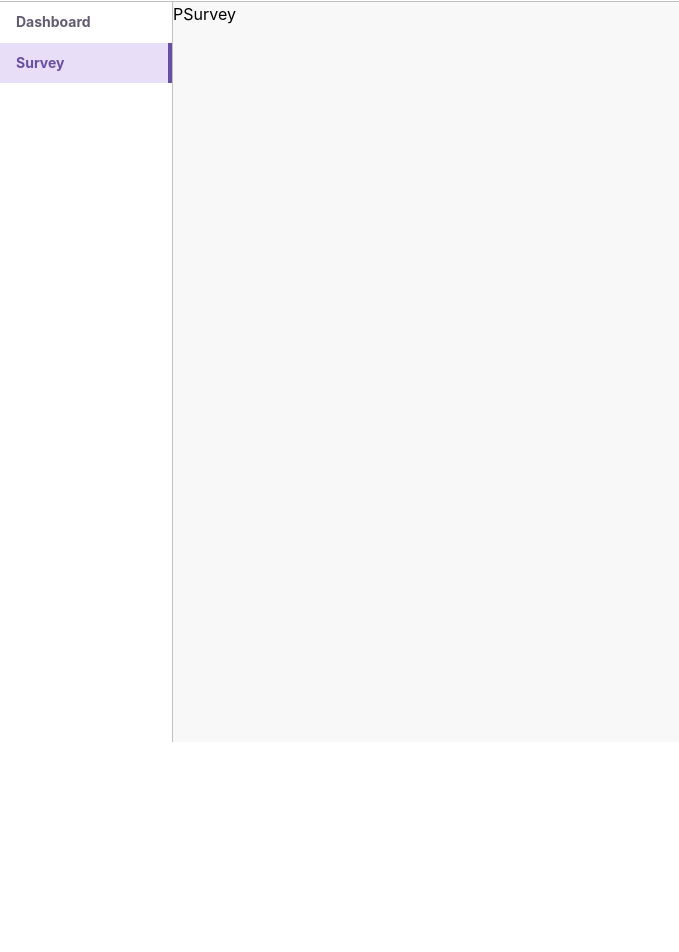
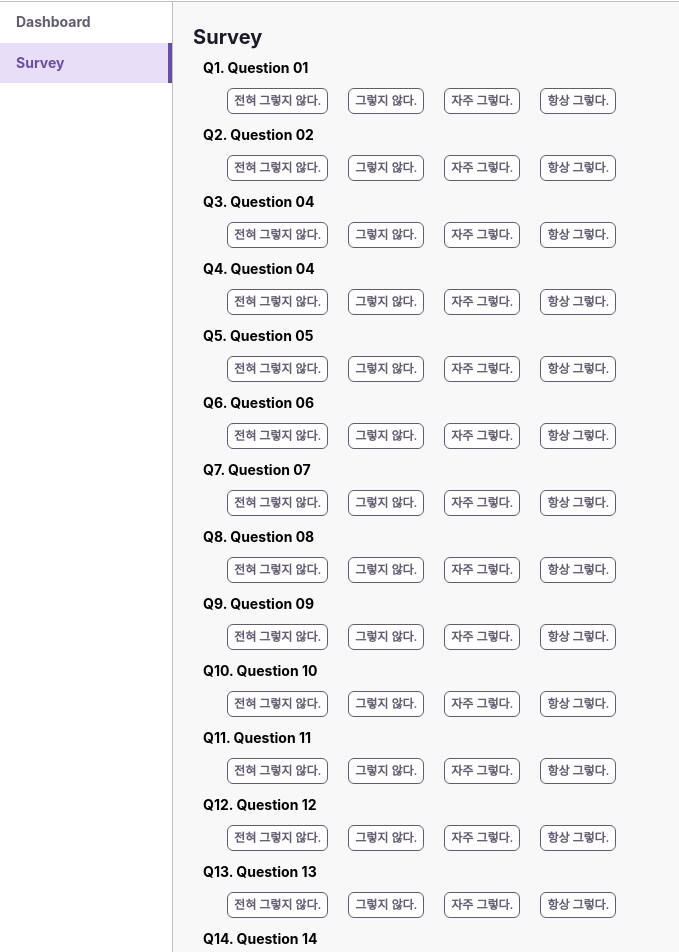
Before and after one commit to jmeno1011/tono-ui, a React (Create React App) app: page /p-dashboard/p-survey in a window 1280 px wide. Shown: the part 58-1010 px from the top of the page, without its empty margins (0-679 px from the left). Before the commit the page ends 800 px from the top, so only its background shows below. Built offline with nearby package versions, Linux system fonts and the light colour scheme; no server answers; a small style sheet from the web is missing; what chartjs-plugin-datalabels would draw is missing.

Commit message:
add survey

```diff
--- /dev/null
+++ b/src/components/PDashboard/Dashboard/Question/Question.module.css
@@ -0,0 +1,40 @@
+.container{
+  padding: 5px 10px;
+}
+
+.header{
+  margin-bottom: 10px;
+}
+
+.header > h3{
+  font-size: 0.875rem;
+  font-weight: 700;
+  text-transform: capitalize;
+}
+
+.scoreList{
+  padding-left: 24px;
+  display: flex;
+  gap: 20px;
+}
+
+.question{
+  padding: 3px 6px;
+  background-color: #fff;
+  border-radius: 6px;
+  font-size: 0.75rem;
+  font-weight: 600;
+  color: var(--p-color);
+  background-color: #fff;
+  border: 1px solid var(--p-color);
+  cursor: pointer;
+}
+
+.selected{
+  color: var(--p-secondary-color);
+}
+
+.question:hover{
+  background-color: aliceblue;
+  background-color: var(--p-container-color);
+}
--- /dev/null
+++ b/src/components/PDashboard/Dashboard/Question/Question.tsx
@@ -0,0 +1,26 @@
+import { scoreList } from 'lib/data/survet';
+import styles from "./Question.module.css"
+
+interface QuestionProps {
+  id: string;
+  text: string;
+}
+
+export default function Question({ id, text }: QuestionProps) {
+  return (
+    <div className={styles.container}>
+      <header className={styles.header}>
+        <h3>{id}. {text}</h3>
+      </header>
+      <div className={styles.scoreList}>
+        {
+          scoreList.map(score => (
+            <div key={`${id}_${score.id}`} className={styles.question}>
+              <p>{score.text}</p>
+            </div>
+          ))
+        }
+      </div>
+    </div>
+  )
+}
--- /dev/null
+++ b/src/components/PDashboard/Dashboard/SurveyList/SurveyList.tsx
@@ -0,0 +1,14 @@
+import { surveyQuestion } from 'lib/data/survet'
+import Question from '../Question/Question'
+
+export default function SurveyList() {
+  return (
+    <div>
+      {
+        surveyQuestion.map(question => (
+          <Question key={question.id} id={question.id} text={question.questionText} />
+        ))
+      }
+    </div>
+  )
+}
--- a/src/components/PDashboard/common/ModalPortal/SearchModal.tsx
+++ b/src/components/PDashboard/common/ModalPortal/SearchModal.tsx
@@ -16,7 +16,7 @@ import {
   userAction,
   surveyResultAction,
 } from "redux/features/pDashboard";
-import { db } from "lib/api";
+import { db } from "lib/services/api";
 import styles from "./SearchModal.module.css";
 
 interface SearchModalProps {
--- a/src/index.css
+++ b/src/index.css
@@ -19,6 +19,7 @@ code {
   --background:white;
   --text-primary: black;
   --text-secondary: #009675;
+  --text-secondary-light: #00ffc7;
   --border-color: #e5eaf2;
   --typography-h1: 1.5rem;
   --typography-h2: 1.25rem;
--- /dev/null
+++ b/src/lib/data/survet.ts
@@ -0,0 +1,108 @@
+export const scoreList = [
+  {
+    id: "S1",
+    score:0,
+    text: "전혀 그렇지 않다."
+  },
+  {
+    id: "S2",
+    score:1,
+    text: "그렇지 않다."
+  },
+  {
+    id: "S3",
+    score:2,
+    text: "자주 그렇다."
+  },
+  {
+    id: "S4",
+    score:3,
+    text: "항상 그렇다."
+  },
+]
+export const surveyQuestion = [
+  {
+    id: "Q1",
+    questionText:"question 01",
+  },
+  {
+    id: "Q2",
+    questionText:"question 02",
+  },
+  {
+    id: "Q3",
+    questionText:"question 04",
+  },
+  {
+    id: "Q4",
+    questionText:"question 04",
+  },
+  {
+    id: "Q5",
+    questionText:"question 05",
+  },
+  {
+    id: "Q6",
+    questionText:"question 06",
+  },
+  {
+    id: "Q7",
+    questionText:"question 07",
+  },
+  {
+    id: "Q8",
+    questionText:"question 08",
+  },
+  {
+    id: "Q9",
+    questionText:"question 09",
+  },
+  {
+    id: "Q10",
+    questionText:"question 10",
+  },
+  {
+    id: "Q11",
+    questionText:"question 11",
+  },
+  {
+    id: "Q12",
+    questionText:"question 12",
+  },
+  {
+    id: "Q13",
+    questionText:"question 13",
+  },
+  {
+    id: "Q14",
+    questionText:"question 14",
+  },
+  {
+    id: "Q15",
+    questionText:"question 15",
+  },
+  {
+    id: "Q16",
+    questionText:"question 16",
+  },
+  {
+    id: "Q17",
+    questionText:"question 17",
+  },
+  {
+    id: "Q18",
+    questionText:"question 18",
+  },
+  {
+    id: "Q19",
+    questionText:"question 19",
+  },
+  {
+    id: "Q20",
+    questionText:"question 20",
+  },
+  {
+    id: "Q21",
+    questionText:"question 21",
+  },
+]
--- a/src/lib/api.ts
+++ b/src/lib/services/api.ts
@@ -1,5 +1,5 @@
 import { createClient } from "@supabase/supabase-js";
-import { REACT_APP_SUPABASE_URL, REACT_APP_SUPABASE_KEY } from "./constants";
+import { REACT_APP_SUPABASE_URL, REACT_APP_SUPABASE_KEY } from "../constants";
 
 export const supabase = createClient(
   REACT_APP_SUPABASE_URL,
--- /dev/null
+++ b/src/pages/dashboard1/Survey/PSurvey.module.css
@@ -0,0 +1,4 @@
+.container{
+  padding: 20px;
+  padding-bottom: 60px;
+}
--- a/src/pages/dashboard1/Survey/PSurvey.tsx
+++ b/src/pages/dashboard1/Survey/PSurvey.tsx
@@ -1,7 +1,17 @@
 import React from 'react'
+import styles from "./PSurvey.module.css"
+import { Title } from 'components/PDashboard/common'
+import SurveyList from 'components/PDashboard/Dashboard/SurveyList/SurveyList'
 
 export default function PSurvey() {
   return (
-    <div>PSurvey</div>
+    <div className={styles.container}>
+      <header>
+        <Title>Survey</Title>
+      </header>
+      <div>
+        <SurveyList />
+      </div>
+    </div>
   )
 }
--- a/src/pages/dashboard1/home/PDashboard.tsx
+++ b/src/pages/dashboard1/home/PDashboard.tsx
@@ -3,7 +3,7 @@ import { Outlet, useLocation } from "react-router-dom";
 import { ReactComponent as Refresh } from "assets/p-dashboard/round-refresh.svg";
 import { ReactComponent as CalendarIcon } from "assets/p-dashboard/calendar.svg";
 import { ModalState, PUserInfo, Value } from "types/pType";
-import { db } from "lib/api";
+import { db } from "lib/services/api";
 import { RootState } from "store";
 import { useDispatch, useSelector } from "react-redux";
 import {
```
Also changed, not shown: src/types/pType.ts (+7 -1 lines).
